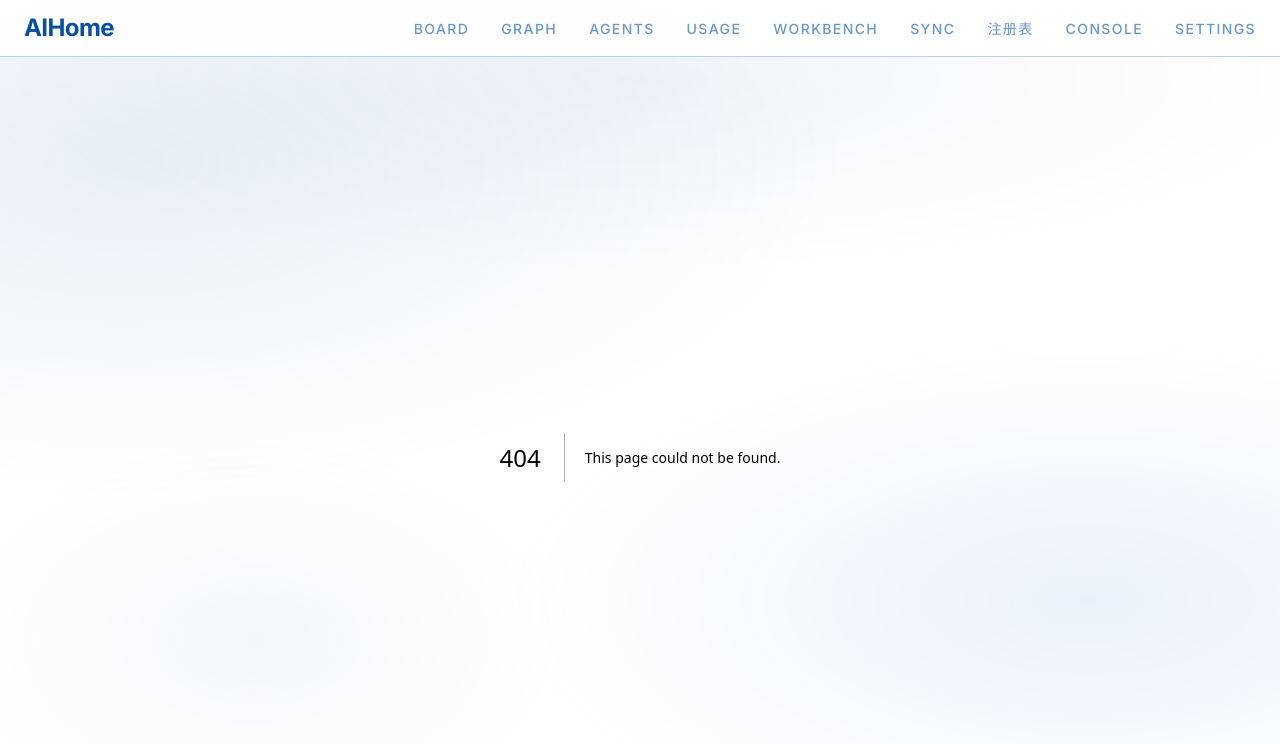
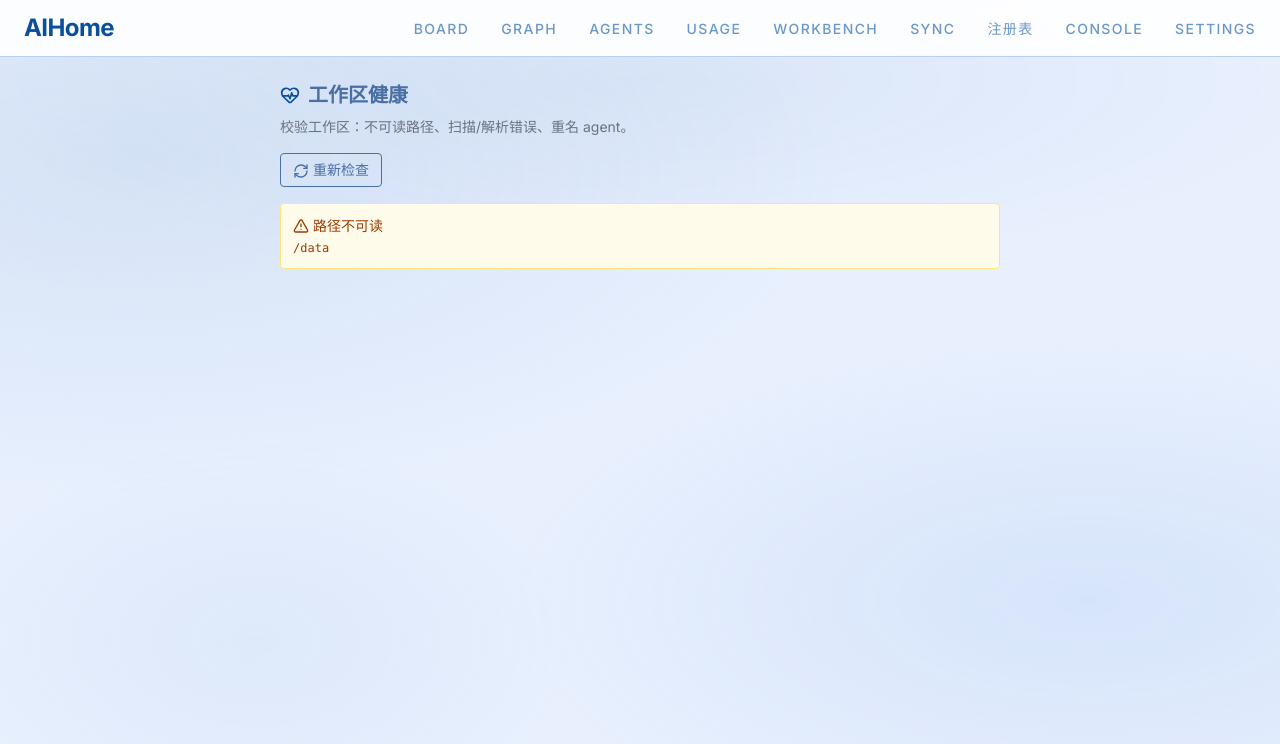
Before and after one commit to Justin-Ju-0413/aihome, a Next.js app: page /health in a window 1280 px wide. Before the commit this address had no page. Shown: the top 744 px of the page. Built offline with nearby package versions, Linux system fonts and the light colour scheme; a web font is replaced by a local one.

Commit message:
feat(health): workspace health panel (unreadable paths / scan errors / duplicate names)

```diff
--- /dev/null
+++ b/src/app/api/health/workspace/route.ts
@@ -0,0 +1,14 @@
+import { NextResponse } from 'next/server';
+import { getWorkspaceConfig } from '@/lib/workspace-config';
+import { checkWorkspace } from '@/lib/health';
+
+export async function GET() {
+  try {
+    const config = await getWorkspaceConfig();
+    const issues = await checkWorkspace(config.paths);
+    return NextResponse.json({ ok: issues.length === 0, issues });
+  } catch (error) {
+    console.error('Workspace health error:', error);
+    return NextResponse.json({ error: 'Failed to check workspace health' }, { status: 500 });
+  }
+}
--- /dev/null
+++ b/src/app/health/page.tsx
@@ -0,0 +1,70 @@
+'use client';
+
+import { useCallback, useEffect, useState } from 'react';
+import { HeartPulse, RefreshCw, CheckCircle2, AlertTriangle } from 'lucide-react';
+import type { HealthIssue } from '@/lib/health';
+
+export default function HealthPage() {
+  const [issues, setIssues] = useState<HealthIssue[] | null>(null);
+  const [error, setError] = useState(false);
+
+  const load = useCallback(async () => {
+    setError(false);
+    try {
+      const res = await fetch('/api/health/workspace');
+      const data = await res.json();
+      if (!res.ok) throw new Error(data.error);
+      setIssues(data.issues ?? []);
+    } catch {
+      setError(true);
+    }
+  }, []);
+
+  useEffect(() => {
+    // eslint-disable-next-line react-hooks/set-state-in-effect -- 挂载时拉取健康状态
+    load();
+  }, [load]);
+
+  const healthy = issues !== null && issues.length === 0;
+
+  return (
+    <main className="mx-auto max-w-3xl p-6">
+      <h1 className="mb-2 text-xl font-semibold flex items-center gap-2">
+        <HeartPulse className="w-5 h-5 text-primary" /> 工作区健康
+      </h1>
+      <p className="mb-4 text-sm text-gray-500">校验工作区：不可读路径、扫描/解析错误、重名 agent。</p>
+
+      <div className="flex items-center gap-3 mb-4">
+        <button
+          onClick={load}
+          data-testid="health-refresh"
+          className="rounded border px-3 py-1.5 text-sm disabled:opacity-50"
+        >
+          <RefreshCw className="w-4 h-4 inline mr-1" />
+          重新检查
+        </button>
+        {healthy && (
+          <span className="text-sm text-green-600 flex items-center gap-1" data-testid="health-ok">
+            <CheckCircle2 className="w-4 h-4" /> 一切正常
+          </span>
+        )}
+      </div>
+
+      {error && <div className="text-sm text-red-500">无法获取健康状态</div>}
+
+      {issues !== null && issues.length > 0 && (
+        <ul data-testid="health-issues" className="space-y-2">
+          {issues.map((i, idx) => (
+            <li key={idx} className="rounded border border-amber-200 bg-amber-50 p-3 text-sm text-amber-800">
+              <span className="font-medium flex items-center gap-1">
+                <AlertTriangle className="w-4 h-4" />
+                {i.type === 'unreadable_path' ? '路径不可读' : i.type === 'scan_error' ? '扫描/解析错误' : '重名 agent'}
+              </span>
+              <span className="mt-1 block font-mono text-xs">{i.detail}</span>
+            </li>
+          ))}
+        </ul>
+      )}
+    </main>
+  );
+}
--- a/src/app/settings/page.tsx
+++ b/src/app/settings/page.tsx
@@ -1,7 +1,8 @@
 'use client';
 
 import { useState, useEffect, useCallback } from 'react';
-import { Save, Plus, Trash2, FolderOpen, RefreshCw, Download } from 'lucide-react';
+import Link from 'next/link';
+import { Save, Plus, Trash2, FolderOpen, RefreshCw, Download, HeartPulse } from 'lucide-react';
 import { useAppStore } from '@/stores/app-store';
 import { toast } from 'sonner';
 import { EndpointSettings } from '@/components/sync/EndpointSettings';
@@ -140,6 +141,14 @@ export default function SettingsPage() {
         <p className="text-sm text-muted mt-2">Configure workspace and preferences</p>
 
         <div className="flex items-center justify-center gap-3 mt-6">
+          <Link
+            href="/health"
+            data-testid="settings-health-link"
+            className="px-4 py-2 text-text-body hover:bg-primary/10 rounded-lg flex items-center gap-2 border border-card-border bg-white/80"
+          >
+            <HeartPulse className="w-4 h-4" />
+            健康检查
+          </Link>
           <button
             onClick={handleExport}
             className="px-4 py-2 text-text-body hover:bg-primary/10 rounded-lg flex items-center gap-2 border border-card-border bg-white/80"
--- /dev/null
+++ b/src/lib/health.ts
@@ -0,0 +1,41 @@
+import { access, constants } from 'node:fs/promises';
+import { scanDirectories } from './scanner';
+import type { ScanResult } from './types';
+
+export type HealthIssue = {
+  type: 'unreadable_path' | 'scan_error' | 'duplicate_name';
+  detail: string;
+};
+
+/** 工作区健康检查：不可读路径 / 扫描与解析错误 / 重名 agent */
+export async function checkWorkspace(paths: string[]): Promise<HealthIssue[]> {
+  const issues: HealthIssue[] = [];
+
+  for (const p of paths) {
+    try {
+      await access(p, constants.R_OK);
+    } catch {
+      issues.push({ type: 'unreadable_path', detail: p });
+    }
+  }
+
+  // cache: false —— 健康检查要看真实状态，不能命中缓存掩盖问题
+  const result: ScanResult = await scanDirectories(paths, { cache: false });
+  for (const e of result.errors) {
+    issues.push({ type: 'scan_error', detail: e });
+  }
+
+  const byName = new Map<string, string[]>();
+  for (const a of result.agents) {
+    const list = byName.get(a.name) ?? [];
+    list.push(a.id);
+    byName.set(a.name, list);
+  }
+  for (const [name, ids] of byName) {
+    if (ids.length > 1) {
+      issues.push({ type: 'duplicate_name', detail: `${name}: ${ids.join(', ')}` });
+    }
+  }
+
+  return issues;
+}
```
Also changed, not shown: 2 other files (tests, documents, lock files or other folders).
